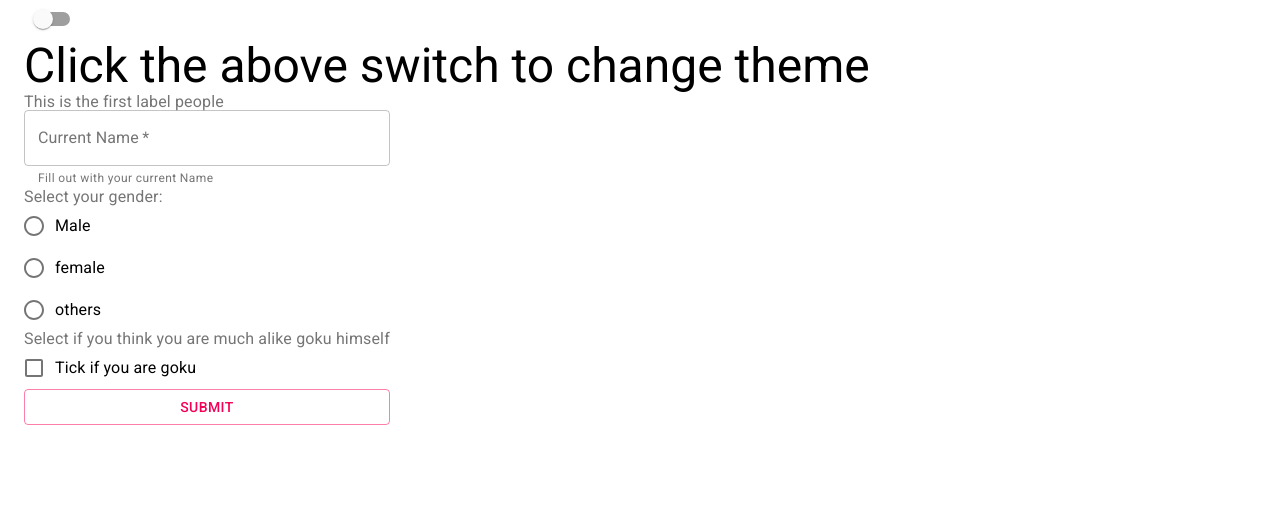
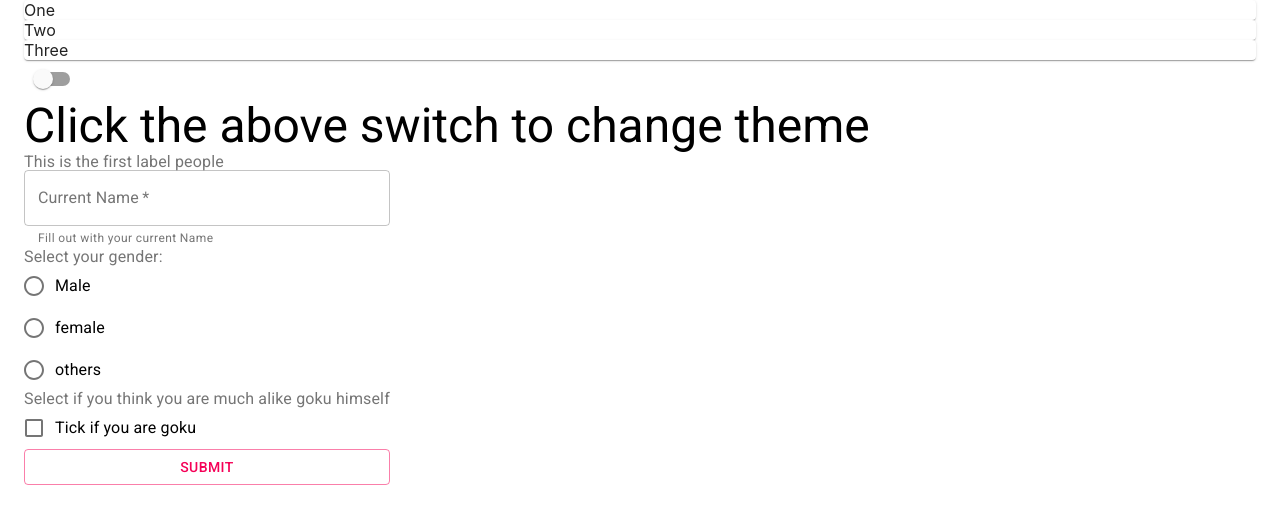
Before and after one commit to YamatoDX/matte, a React (Create React App) app: page / in a window 1280 px wide. Shown: the top 524 px of the page. Built offline with nearby package versions, Linux system fonts and the light colour scheme.

Commit message:
Grid added

```diff
--- a/src/App.js
+++ b/src/App.js
@@ -14,6 +14,8 @@ import {
   TextField,
   Button,
   Switch as MaterialSwitch,
+  Grid,
+  Paper,
 } from "@material-ui/core";
 const useStyles = makeStyles({
   labelStyles: {
@@ -39,6 +41,17 @@ export default function App() {
     <>
       <ThemeProvider theme={theme}>
         <Container>
+          <Grid container>
+            <Grid item xs={12}>
+              <Paper>One</Paper>
+            </Grid>
+            <Grid item xs={12}>
+              <Paper>Two</Paper>
+            </Grid>
+            <Grid item xs={12}>
+              <Paper>Three</Paper>
+            </Grid>
+          </Grid>
           <MaterialSwitch
             checked={state.isDark}
             color="primary"
```
